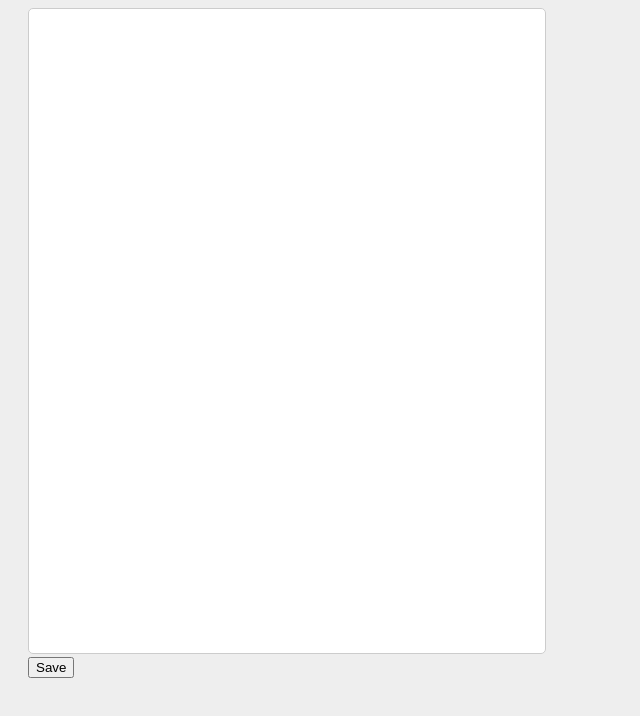
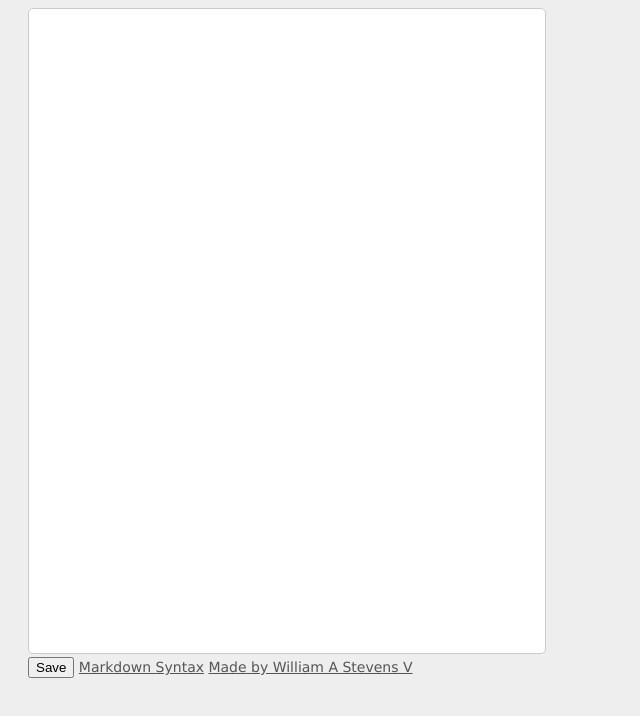
Before and after one commit to wasv/MDEdit, a plain HTML site: page mdedit.html in a window 1280 px wide. Shown: the whole page, without its empty margins (0-640 px from the left). Drawn offline with Linux system fonts and the light colour scheme.

Commit message:
Updated demo with links

```diff
--- a/lib/style.css
+++ b/lib/style.css
@@ -35,5 +35,5 @@
     border-color:#aaa;
   }
   a {
-    color:#00B7FF;
+    color:#555;
   }
--- a/mdedit.html
+++ b/mdedit.html
@@ -18,7 +18,7 @@
       outHTML+="<title>"+today+" - Journal Entry</title>\n"
       outHTML+="<style>\n"
       outHTML+="html, body {height:98%;width:70%;margin:0 15%;background-color:#eee;padding:0;font: 14px \"Lucida Grande\", Helvetica, Arial, sans-serif;}"
-      outHTML+="a {color:#00B7FF;}"
+      outHTML+="a {color:#555;}"
       outHTML+="</style>\n"
       outHTML+="</head><body>\n"
       outHTML+=document.getElementById('content').innerHTML
@@ -33,6 +33,8 @@
     <div class="col cleft">
       <textarea id="editor" onChange="updateOut()"></textarea>
       <button onClick="saveOut()">Save</button>
+      <a href="http://daringfireball.net/projects/markdown/syntax">Markdown Syntax</a>
+      <a href="http://www.wastevensv.com/">Made by William A Stevens V</a>
     </div>
     <div id="content" class="col cright"></div>
   </div>
```
